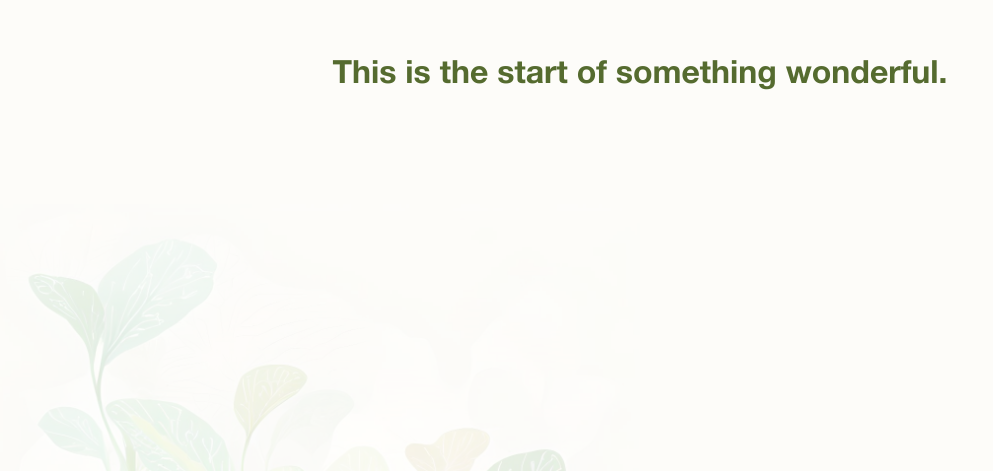
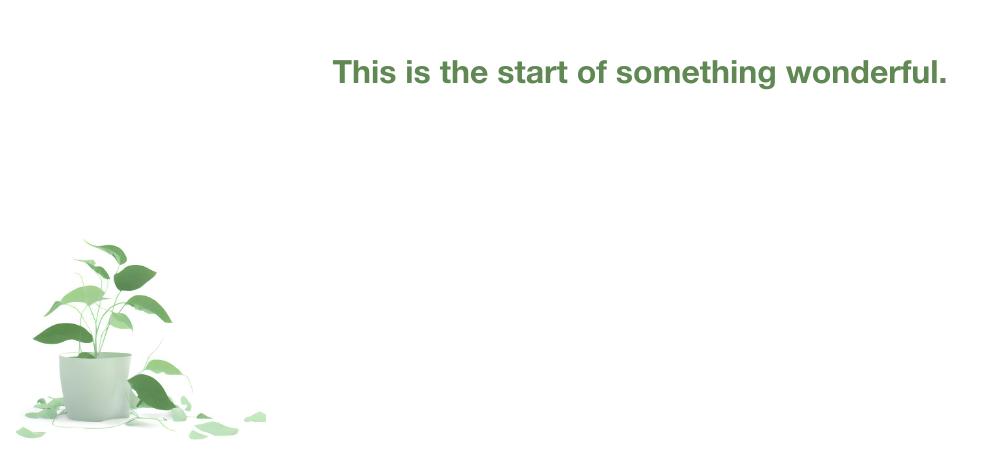
Before and after one commit to anagelberg/personal-website, a React (Create React App) app: page / in a window 1280 px wide. Shown: the part 329-800 px from the top of the page, without its empty margins (0-993 px from the left). Built offline with nearby package versions, Linux system fonts and the light colour scheme.

Commit message:
add houseplant image

```diff
--- a/src/App.scss
+++ b/src/App.scss
@@ -1,20 +1,20 @@
 .app {
   width: 100vw;
   height: 100vh;
-  background-color: #f5f2e3;
-  background-image: url("../src/assets/imgs/GAI_cropped.jpg");
-  background-size: 50%;
-  background-position: left bottom;
-  background-repeat: no-repeat;
-  // margin-left: -250px;
+  background-color: #ffffff;
+  padding: 1rem;
 
   &__overlay {
-    background-color: rgba(255, 255, 255, 0.8);
     height: 100%;
     width: 100%;
     display: flex;
     flex-direction: column;
     justify-content: center;
     align-items: center;
+
+    background-image: url("../src/assets/imgs/houseplant.jpg");
+    background-size: 20%;
+    background-position: left bottom;
+    background-repeat: no-repeat;
   }
 }
--- a/src/index.scss
+++ b/src/index.scss
@@ -6,6 +6,6 @@
 
 body {
   margin: 0;
-  color: darkolivegreen;
+  color: #5f8853;
   font-family: "Helvetica Neue";
 }
```
Also changed, not shown: src/assets/imgs/houseplant.jpg (added).
